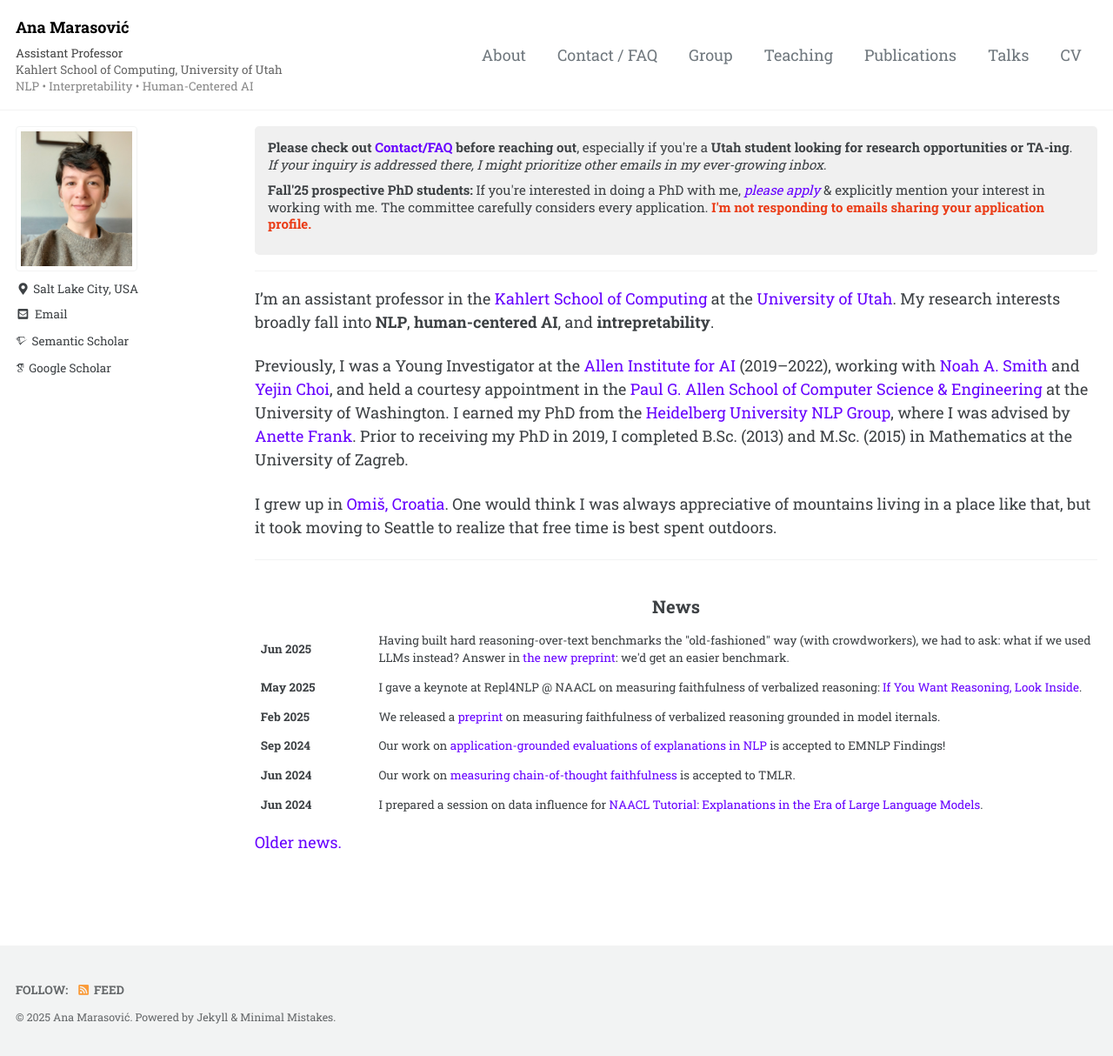
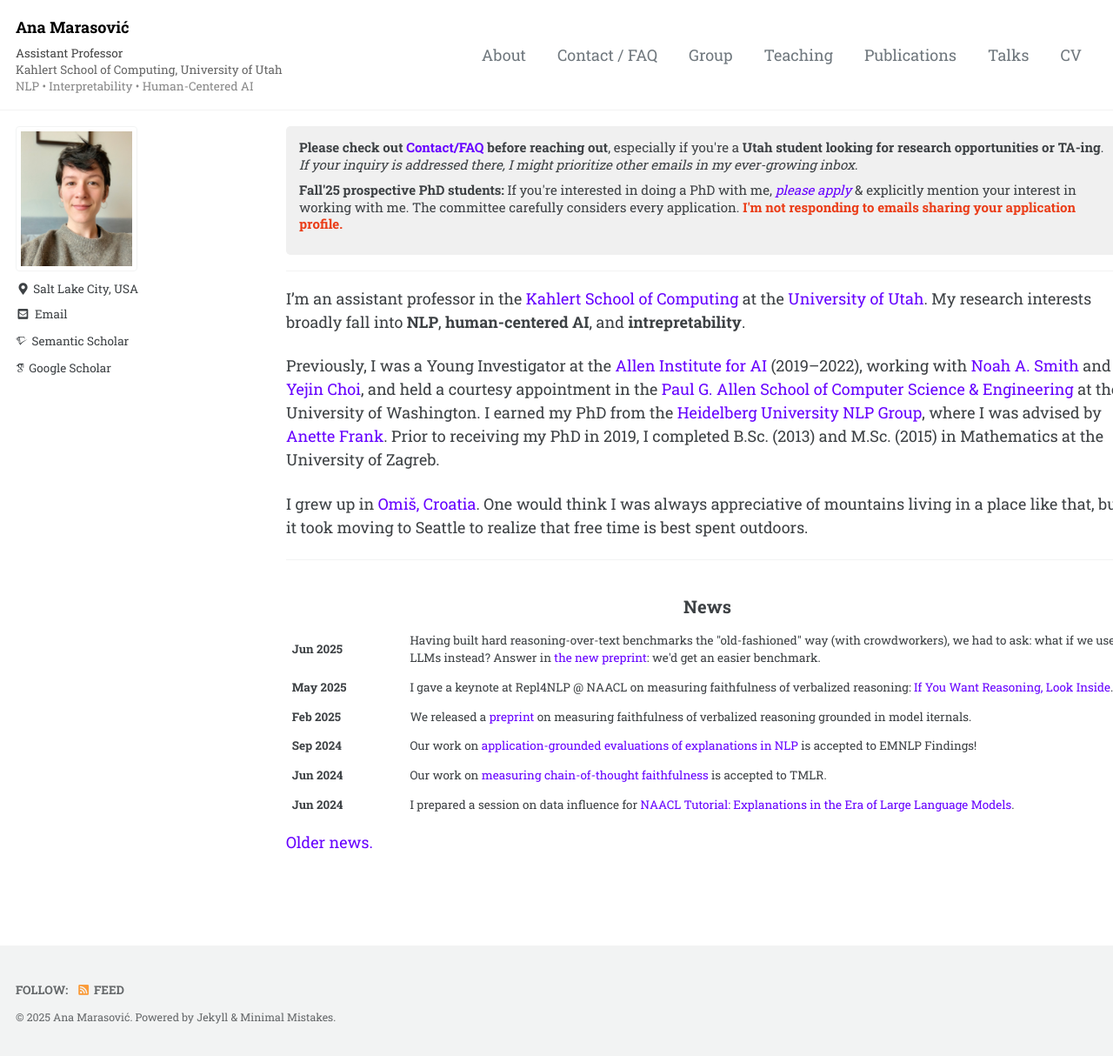
Before and after one commit to amarasovic/amarasovic.github.io, a Jekyll site: the page built from index.md, in a window 1280 px wide and 1214 px high. Shown: the whole window at 87% size. Built offline with Jekyll 4.4.1, drawn with Linux system fonts in a browser that asks for light colours; cached includes are drawn as plain includes; some web fonts are replaced; a script that is not in the unit is left out.

Commit message:
Add left margin to page content area
Move the main page content (starting with Contact/FAQ notice and including News section) slightly to the right with 2em left margin.

🤖 Generated with [Claude Code](https://claude.ai/code)

Co-Authored-By: Claude <noreply@anthropic.com>

```diff
--- a/assets/css/main.scss
+++ b/assets/css/main.scss
@@ -46,6 +46,10 @@ a {
   color: #888 !important;
 }
 
+.page__content {
+  margin-left: 2em !important;
+}
+
 /*
 GS: override any CSS with new CSS styles AFTER the `@import "minimal-mistakes";` line just above!
 See: https://github.com/mmistakes/minimal-mistakes/issues/1219#issuecomment-326809412
```
